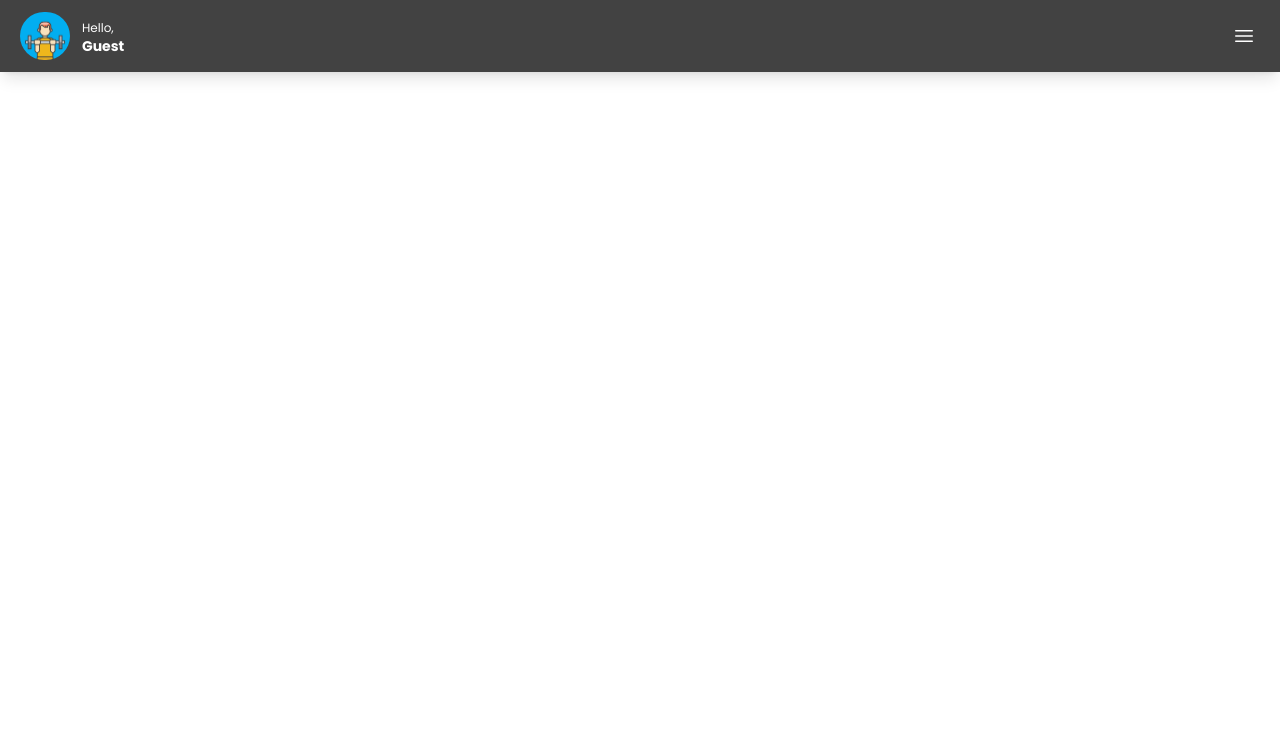
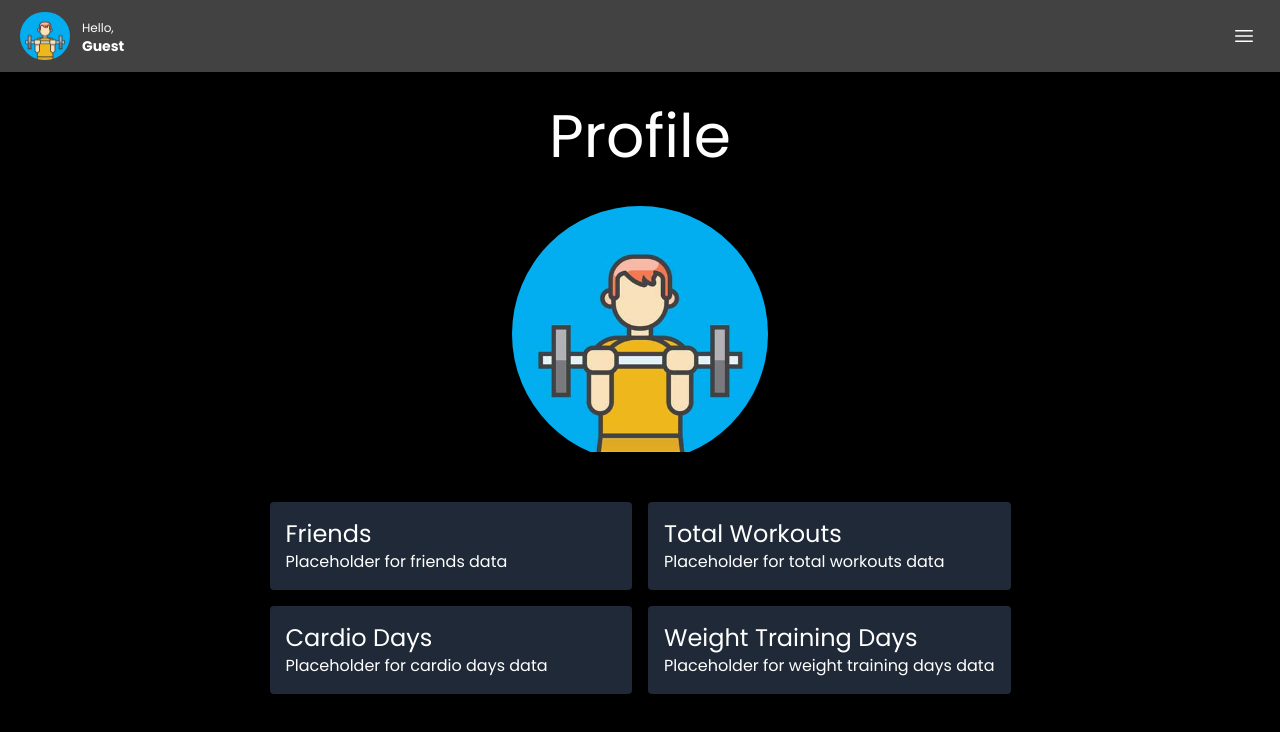
Before and after one commit to kevin7391s/shock_fitness, a Next.js app: page /profile in a window 1280 px wide. Shown: the top 732 px of the page. Built offline with nearby package versions, Linux system fonts and the light colour scheme; no server answers.

Commit message:
added base profile page
including text, area for profile picture, and 4 boxes to display data based on a users workout history

```diff
--- a/src/pages/profile.tsx
+++ b/src/pages/profile.tsx
@@ -1,12 +1,36 @@
 import React from "react";
 import NavBar from "@/components/navbar";
 
-function profile() {
+function Profile() {
   return (
-    <div>
+    <div className="bg-black min-h-screen text-white">
       <NavBar />
+      <div className="flex flex-col items-center justify-center min-h-screen">
+        <h1 className="text-6xl mb-10">Profile</h1>
+        <div className="rounded-full h-64 w-64 overflow-hidden mb-10">
+          <img src="/images/exerciseMan.jpg" alt="Profile picture" />
+        </div>
+        <div className="grid grid-cols-2 gap-4">
+          <div className="p-4 bg-gray-800 rounded shadow-lg">
+            <h2 className="text-2xl">Friends</h2>
+            <p>Placeholder for friends data</p>
+          </div>
+          <div className="p-4 bg-gray-800 rounded shadow-lg">
+            <h2 className="text-2xl">Total Workouts</h2>
+            <p>Placeholder for total workouts data</p>
+          </div>
+          <div className="p-4 bg-gray-800 rounded shadow-lg">
+            <h2 className="text-2xl">Cardio Days</h2>
+            <p>Placeholder for cardio days data</p>
+          </div>
+          <div className="p-4 bg-gray-800 rounded shadow-lg">
+            <h2 className="text-2xl">Weight Training Days</h2>
+            <p>Placeholder for weight training days data</p>
+          </div>
+        </div>
+      </div>
     </div>
   );
 }
 
-export default profile;
+export default Profile;
```
